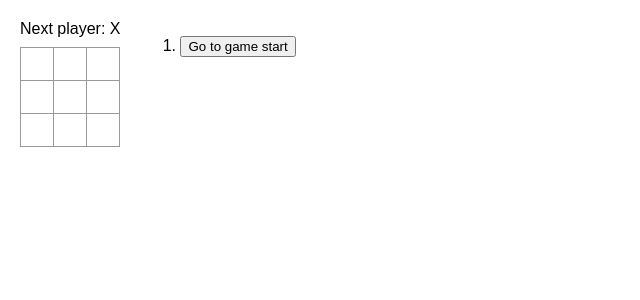
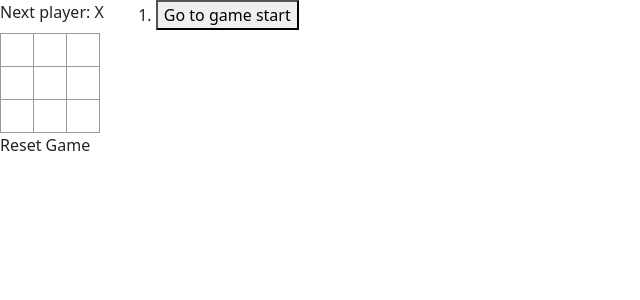
Before and after one commit to bcwongaa/forbole-fe-assignment, a React (Create React App) app: page / in a window 1280 px wide. Shown: the top 300 px of the page, without its empty margins (0-640 px from the left). Built offline with nearby package versions, Linux system fonts and the light colour scheme.

Commit message:
add bootstrap and blank reset()

```diff
--- a/package.json
+++ b/package.json
@@ -6,6 +6,7 @@
     "@testing-library/jest-dom": "^5.17.0",
     "@testing-library/react": "^13.4.0",
     "@testing-library/user-event": "^13.5.0",
+    "bootstrap": "^5.3.2",
     "react": "^18.2.0",
     "react-dom": "^18.2.0",
     "react-scripts": "5.0.1",
--- a/src/App.js
+++ b/src/App.js
@@ -53,6 +53,8 @@ function Board({ xIsNext, squares, onPlay }) {
     );
 }
 
+function Reset() {}
+
 export default function Game() {
     const [history, setHistory] = useState([Array(9).fill(null)]);
     const [currentMove, setCurrentMove] = useState(0);
@@ -87,6 +89,10 @@ export default function Game() {
         <div className="game">
             <div className="game-board">
                 <Board xIsNext={xIsNext} squares={currentSquares} onPlay={handlePlay} />
+                <div className="game-reset" onClick={Reset}>
+                    Reset Game
+                    <Reset />
+                </div>
             </div>
             <div className="game-info">
                 <ol>{moves}</ol>
```
Also changed, not shown: src/App.css (+0 -39 lines), src/index.js (+10 -9 lines), 1 other file (tests, documents, lock files or other folders).
